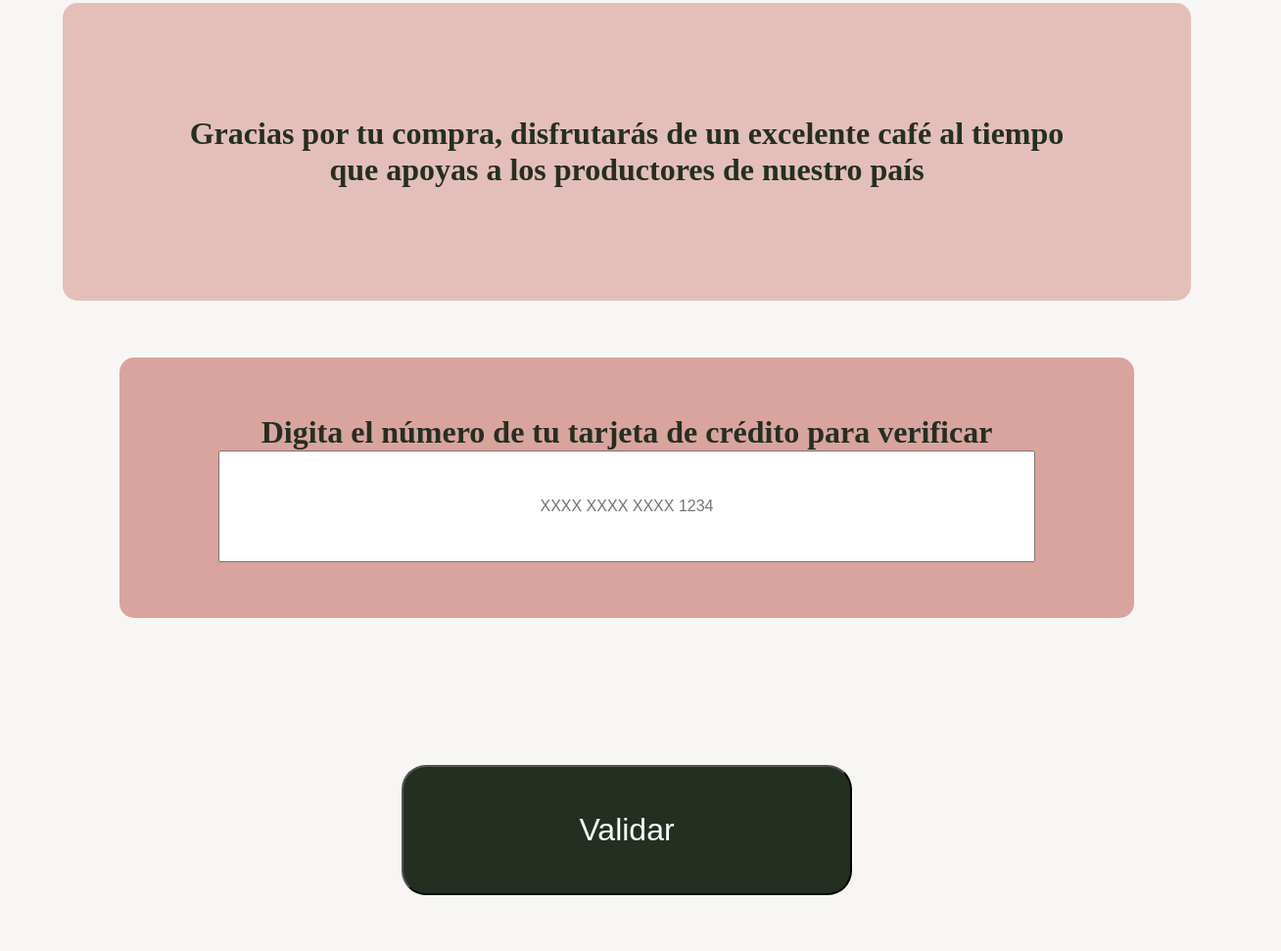
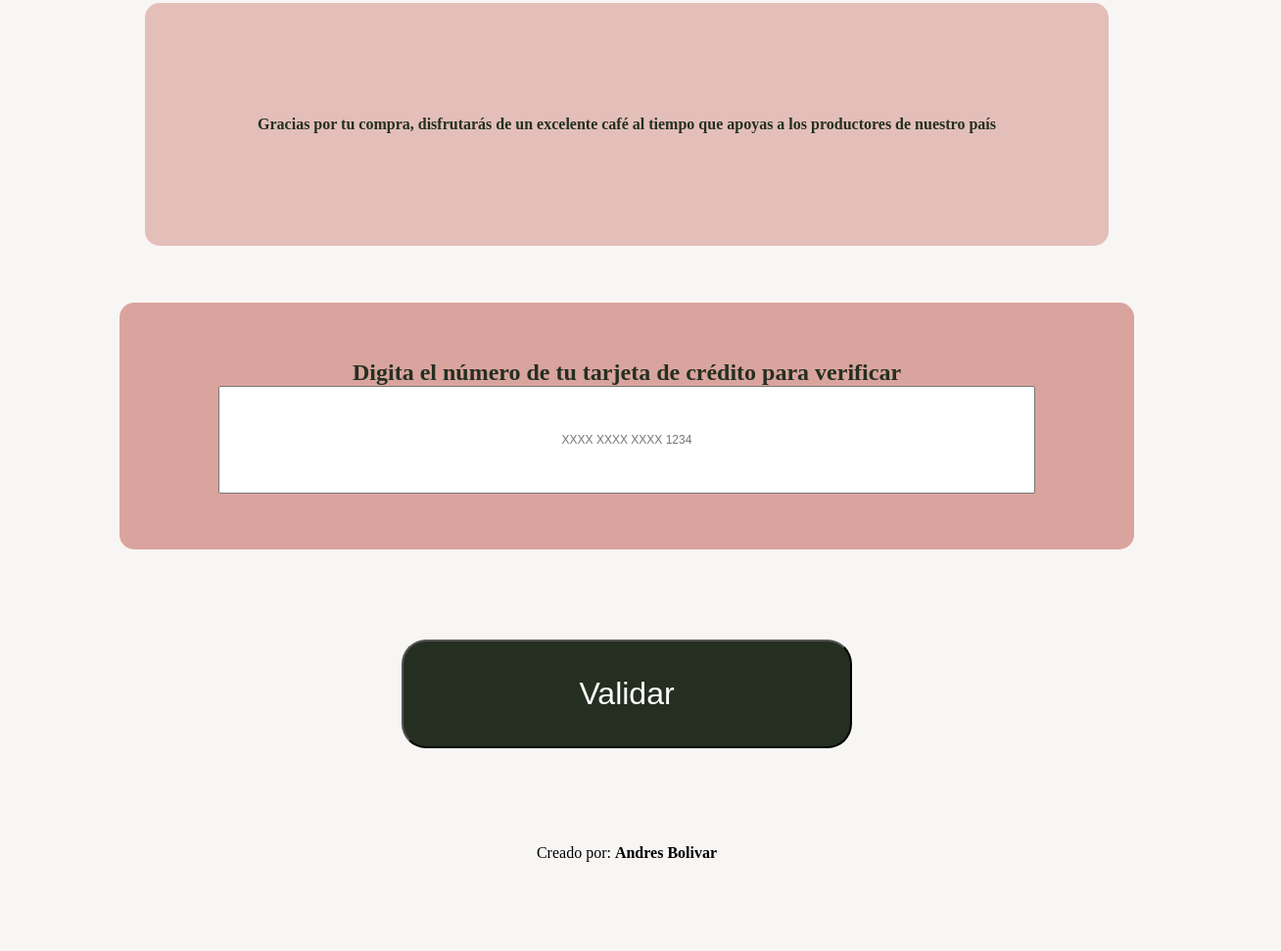
Before and after one commit to andresbolivar07/card_validation, a plain HTML site: page src/index.html in a window 1280 px wide. Shown: the part 829-1800 px from the top of the page at 98% size, 1308 px wide, since content can reach past the window. After the commit the page ends 1773 px from the top, so only its background shows below. Drawn offline with Linux system fonts and the light colour scheme.

Commit message:
fix: change options footer in css style

```diff
--- a/src/index.html
+++ b/src/index.html
@@ -30,7 +30,7 @@
       </div>
     </main>
     <footer>
-      <div id="footer1">Creado por: <a href="www.linkedin.com/in/carlos-andres-bolivar-forero-025538262">Andres Bolivar</a>
+      <div id="footer1">Creado por: <a href="https://linkedin.com/in/carlos-andres-bolivar-forero-025538262">Andres Bolivar</a>
       </div>
     </footer>
     <script src="index.js" type="module"></script>
--- a/src/style.css
+++ b/src/style.css
@@ -25,7 +25,7 @@ main {
     background-color: #c05e535d;
     display: flex;
     padding: 10%;
-    font-size: 2em;
+    font-size: 1em;
     text-align: center;
     color: #242F21;
     font-weight: bold;
@@ -42,7 +42,7 @@ main {
     width: 80%;
     padding: 5%;
     margin-bottom: 5%;
-    font-size: 2em;
+    font-size: 1.5em;
     text-align: center;
     color: #242F21;
     font-weight: bold;
@@ -59,11 +59,11 @@ main {
     width: 100%;
     display: flex;
     justify-content: center;
-    padding: 8%;
+    padding: 3%;
 }
 
 #validate {
-    padding: 4%;
+    padding: 3%;
     width: 40%;
     background-color:  #242F21;
     color: white;
@@ -78,9 +78,8 @@ footer{
 #footer1{
     width: 80%;
     text-align: center;
-    padding-top: 32%;
-    padding-bottom: 3%;
-    font-size: 1.5em;
+    padding-bottom: 5%;
+    font-size: 1em;
 }
 
 a{
```
